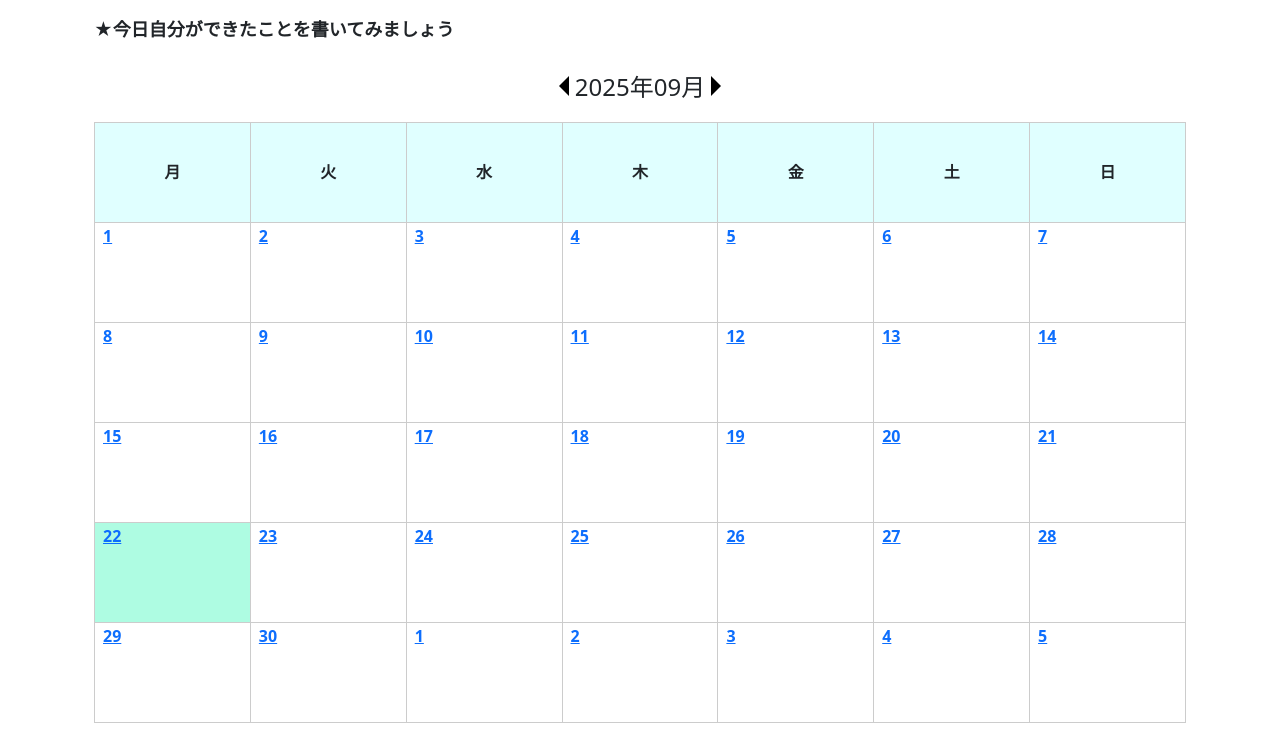
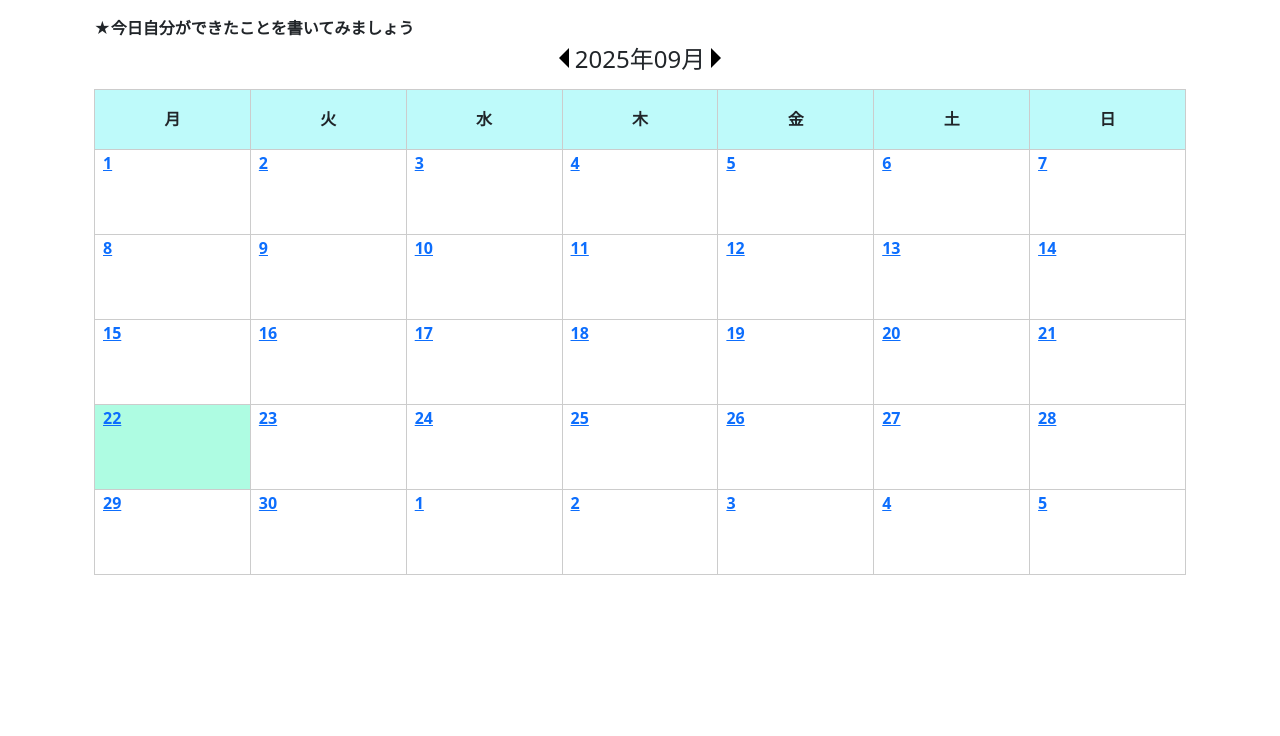
Before and after one commit to haruko-kobayashi1224/application1, a Django app: page /diary_app/month/2025/9/ in a window 1280 px wide. Shown: the part 64-800 px from the top of the page. Run offline with Django 5.2, Linux system fonts and the light colour scheme; the visitor is signed in with stand-in values (Sample User, id 1); data that the repository does not hold is empty.

```diff
--- a/diary/diary_app/forms.py
+++ b/diary/diary_app/forms.py
@@ -177,7 +177,7 @@ class WeekReflectionForm(forms.ModelForm):
                attrs={ 'rows': 6, 'cols':15},
            ),
            'next_plan' : forms.Textarea(
-               attrs={ 'rows': 6, 'cols':20},
+               attrs={ 'rows': 6, 'cols':15},
            )
         }
         labels = {
--- a/diary/templates/home.html
+++ b/diary/templates/home.html
@@ -1,6 +1,6 @@
 {% extends "base.html" %}
 {% load diary_extras %}
-<meta name="viewport" content="width=device-width, initial-scale=1, shrink-to-fit=no">
+{% comment %} <meta name="viewport" content="width=device-width, initial-scale=1, shrink-to-fit=no"> {% endcomment %}
 {% block content %}
 <script>
   const todayServer = "{{ today|date:'Y-m-d' }}";
@@ -35,24 +35,36 @@
   width: 100%;
   table-layout: fixed;
   border-collapse: collapse;
-  margin-top: 20px;
+  margin-top: 15px;
+  margin-bottom: 50px;
 }
 
 .calendar-table td,
 .calendar-table th {
   border: 1px solid #ccc;
   vertical-align: middle;
-  height: 100px;
+  height: 85px;
   max-height: 100px;
   font-size: 16px;
 
 }
 
+.calendar-table td,
 .calendar-table th {
-  background-color: #E0FFFF;
+  height: 85px;
+}
+.calendar-table th {
+  height: px;
+  max-height: 100px;
+  font-size: 16px;
+}
+
+.calendar-table th {
+  background-color: #befafaff;
   font-weight: bold;
+  text-align: center;
   padding: 5px;
-  text-align: center;
+  height: 60px;
 }
 
 .calendar-table td {
@@ -106,7 +118,7 @@
   display: block;
   justify-content: space-between;
   align-items: center;
-  font-size: 16px;
+  font-size: 14px;
   color: #555;
   margin-left: 30px;
   max-width: 100%;            /* セル幅内に収める */ /* 一部ブラウザ対応 */
@@ -115,11 +127,13 @@
 }
 
 
+
+
 </style>
 
 {% if user.is_authenticated %}
 <div class="container" mt-3>
-<p style= "font-weight: bold; font-size: 18px; margin-bottom: 30px;">★今日自分ができたことを書いてみましょう</p>
+<p style= "font-weight: bold; font-size: 16px; margin-bottom: 5px;">★今日自分ができたことを書いてみましょう</p>
      <div class="container  text-center">
       {% if messages %}
         {% for message in messages %}
@@ -127,7 +141,7 @@
         {% endfor %}
       {% endif %}
       {% if streak >= 2 %}
-        <p style= "font-weight: bold; font-size: 25px; color: #FF8C00;">{{ streak }} 日連続で日記かけた！すごい👏</p>
+        <p style= "font-weight: bold; font-size: 20px; margin-bottom: 10px; color: #FF8C00;">{{ streak }} 日連続で日記かけた！すごい👏</p>
       {% endif %}
       <h4>
         <a href="{% url 'diary_app:month' month_previous.year month_previous.month %}"  class="triangle-link">
```
Also changed, not shown: diary/templates/edit_diary.html (+9 -7 lines), diary/templates/edit_reflection.html (+9 -9 lines), diary/templates/portfolio.html (+8 -12 lines).
